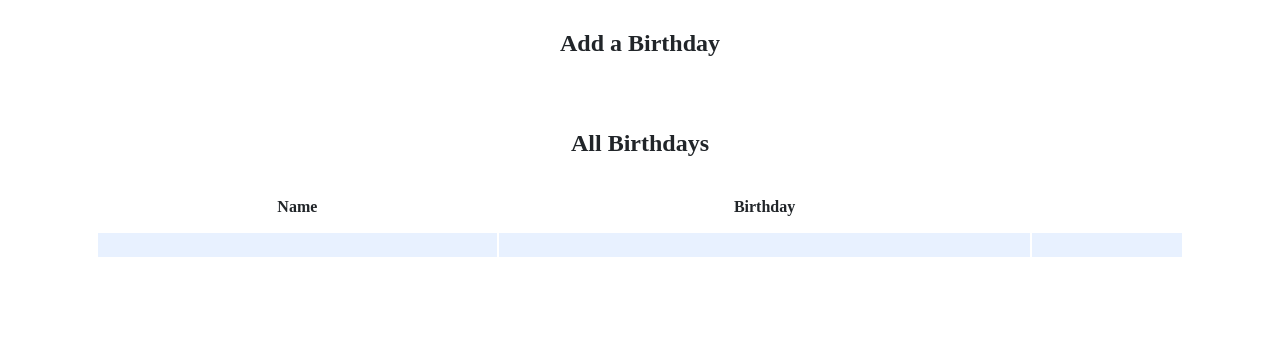
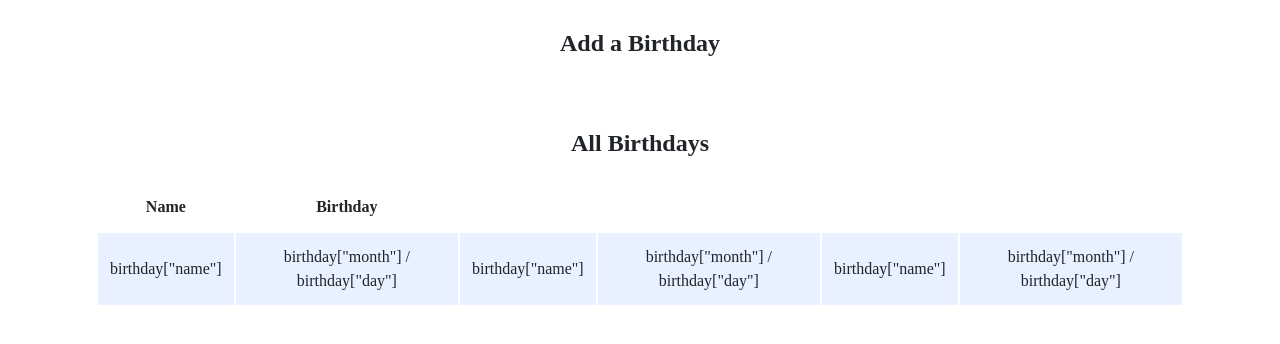
Before and after one commit to Bharat1298/CS50, a Flask app: page / in a window 1280 px wide. Shown: the part 235-579 px from the top of the page. Run offline with Flask 3, Linux system fonts and the light colour scheme; lists and menus that the app fills with data are empty; some libraries are stand-ins or nearby versions.

Commit message:
Tue, Aug 8, 2023, 11:57 AM -04:00

```diff
--- a/birthdays/templates/index.html
+++ b/birthdays/templates/index.html
@@ -29,7 +29,8 @@
                     </thead>
                     <tbody>
                         {% for birthday in birthdays%}
-                            <td>  </td>
+                            <td> birthday["name"] </td>
+                            <td> birthday["month"] / birthday["day"] </td>
                         {% endfor %}
                     </tbody>
                 </table>
```
